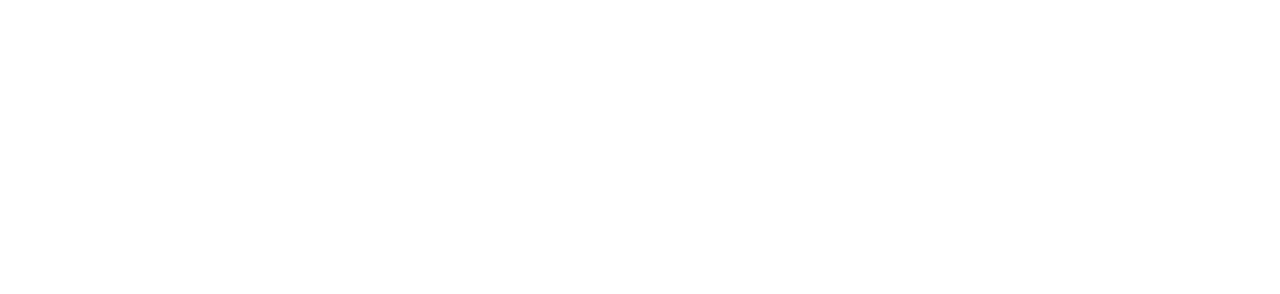
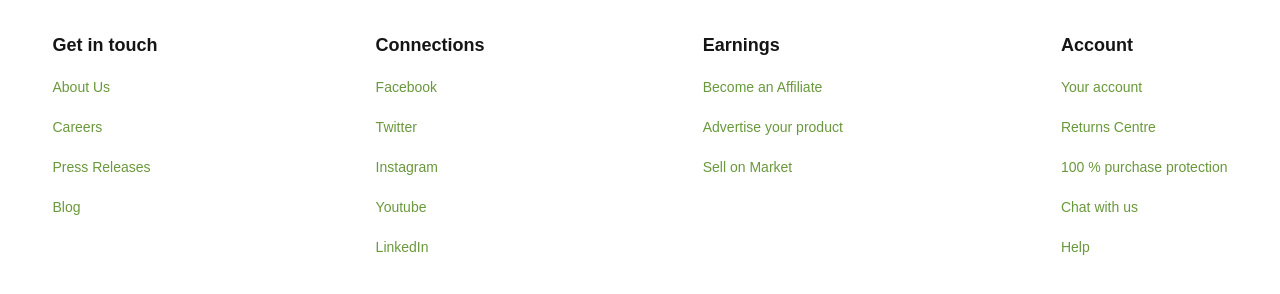
Before and after one commit to rozimat/e-commerce, a plain HTML site: page index.html in a window 1280 px wide. Drawn offline with Linux system fonts and the light colour scheme.

Commit message:
list complete

```diff
--- a/index.html
+++ b/index.html
@@ -8,6 +8,48 @@
   <title>Template</title>
 </head>
 <body>
+  <footer class="footer__site">
+    <div class="container">
+      <div class="footer">
+        <div class="footer__lists">
+          <!-- MENU Wrapper -->
+          <ul class="footer__lists__list">
+            <li class="footer__lists__list__item"><a href="#"  class="footer__lists__list__item__link fchild">Get in touch</a></li>
+            <li class="footer__lists__list__item"><a href="#"  class="footer__lists__list__item__link">About Us</a></li>
+            <li class="footer__lists__list__item"><a href="#"  class="footer__lists__list__item__link">Careers</a></li>
+            <li class="footer__lists__list__item"><a href="#"  class="footer__lists__list__item__link">Press Releases</a></li>
+            <li class="footer__lists__list__item"><a href="#"  class="footer__lists__list__item__link"> Blog</a></li>
+          </ul>
+
+          <ul class="footer__lists__list">
+            <li class="footer__lists__list__item"><a href="#" class="footer__lists__list__item__link fchild">Connections</a></li>
+            <li class="footer__lists__list__item"><a href="#" class="footer__lists__list__item__link">Facebook</a></li>
+            <li class="footer__lists__list__item"><a href="#" class="footer__lists__list__item__link">Twitter</a></li>
+            <li class="footer__lists__list__item"><a href="#" class="footer__lists__list__item__link">Instagram</a></li>
+            <li class="footer__lists__list__item"><a href="#" class="footer__lists__list__item__link">Youtube</a></li>
+            <li class="footer__lists__list__item"><a href="#" class="footer__lists__list__item__link">LinkedIn</a></li>
+          </ul>
+
+          <ul class="footer__lists__list">
+            <li class="footer__lists__list__item "><a href="#" class="footer__lists__list__item__link fchild">Earnings</a></li>
+            <li class="footer__lists__list__item"><a href="#" class="footer__lists__list__item__link">Become an Affiliate</a></li>
+            <li class="footer__lists__list__item"><a href="#" class="footer__lists__list__item__link">Advertise your product</a></li>
+            <li class="footer__lists__list__item"><a href="#" class="footer__lists__list__item__link">Sell on Market</a></li>
+          </ul>
+
+          <ul class="footer__lists__list">
+            <li class="footer__lists__list__item"><a href="#" class="footer__lists__list__item__link fchild">Account</a></li>
+            <li class="footer__lists__list__item"><a href="#" class="footer__lists__list__item__link">Your account</a></li>
+            <li class="footer__lists__list__item"><a href="#" class="footer__lists__list__item__link">Returns Centre</a></li>
+            <li class="footer__lists__list__item"><a href="#" class="footer__lists__list__item__link">100 % purchase protection</a></li>
+            <li class="footer__lists__list__item"><a href="#" class="footer__lists__list__item__link">Chat with us</a></li>
+            <li class="footer__lists__list__item"><a href="#" class="footer__lists__list__item__link"> Help</a></li>
+          </ul>
+
+        </div> <!--  footer__lists -->
+      </div> <!--  footer -->
+    </div> <!-- container -->
+  </footer>
 
 
   <!--JS-->
--- a/sass/block/_block.scss
+++ b/sass/block/_block.scss
@@ -1,3 +1,4 @@
 @import "./headers";
 @import "./visually-hidden";
 @import "./container";
+@import "./footer";
--- /dev/null
+++ b/sass/block/_footer.scss
@@ -0,0 +1,26 @@
+.footer{
+    &__lists{
+        display: flex;
+        justify-content: space-between;
+        &__list{
+           &__item{
+            margin-top: 16px;
+            &__link{
+                color: $green;
+                font-weight: 400;
+                font-size: 14px;
+                line-height: 19px;
+                text-decoration: none;
+            }
+           }
+        }
+    }
+}
+
+.fchild{
+    margin-top: 0px;
+    color: $black;
+    font-weight: 600;
+    font-size: 18px;
+    line-height: 27px;
+}
```
Also changed, not shown: css/main.css, sass/_variables.scss (line endings or trailing spaces), 1 other file.
